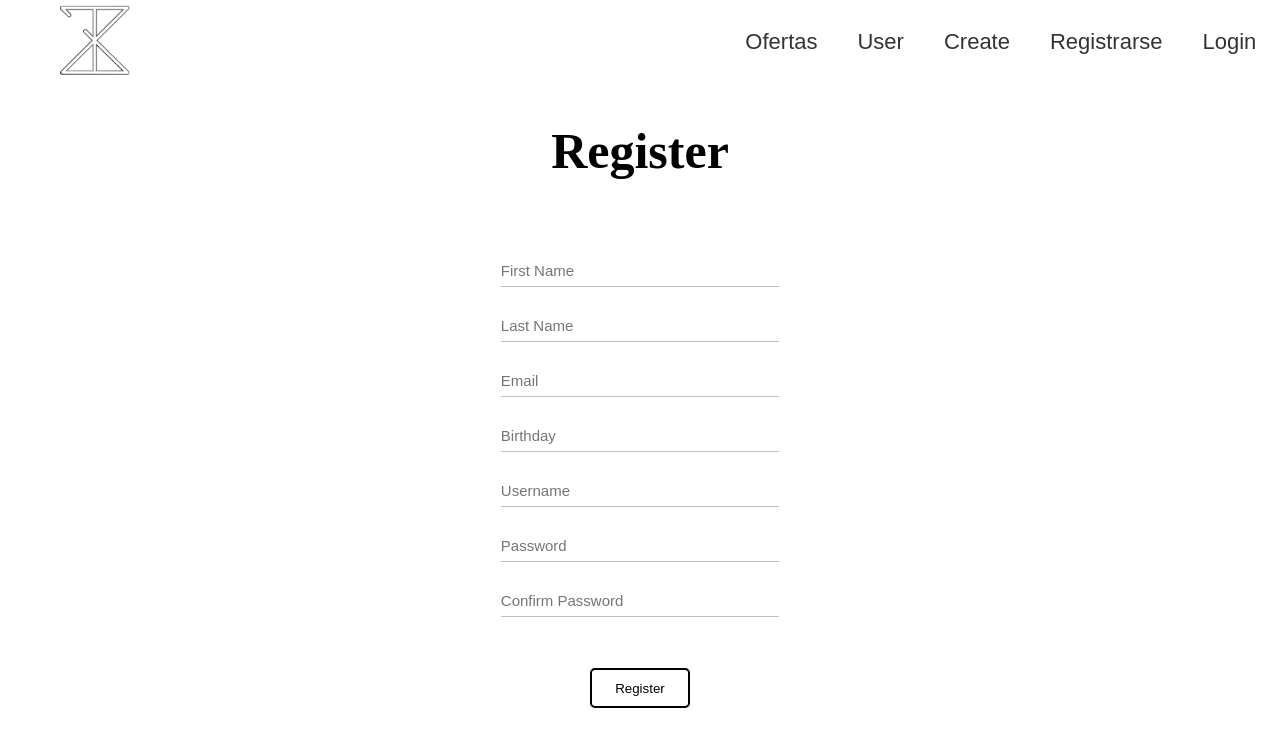
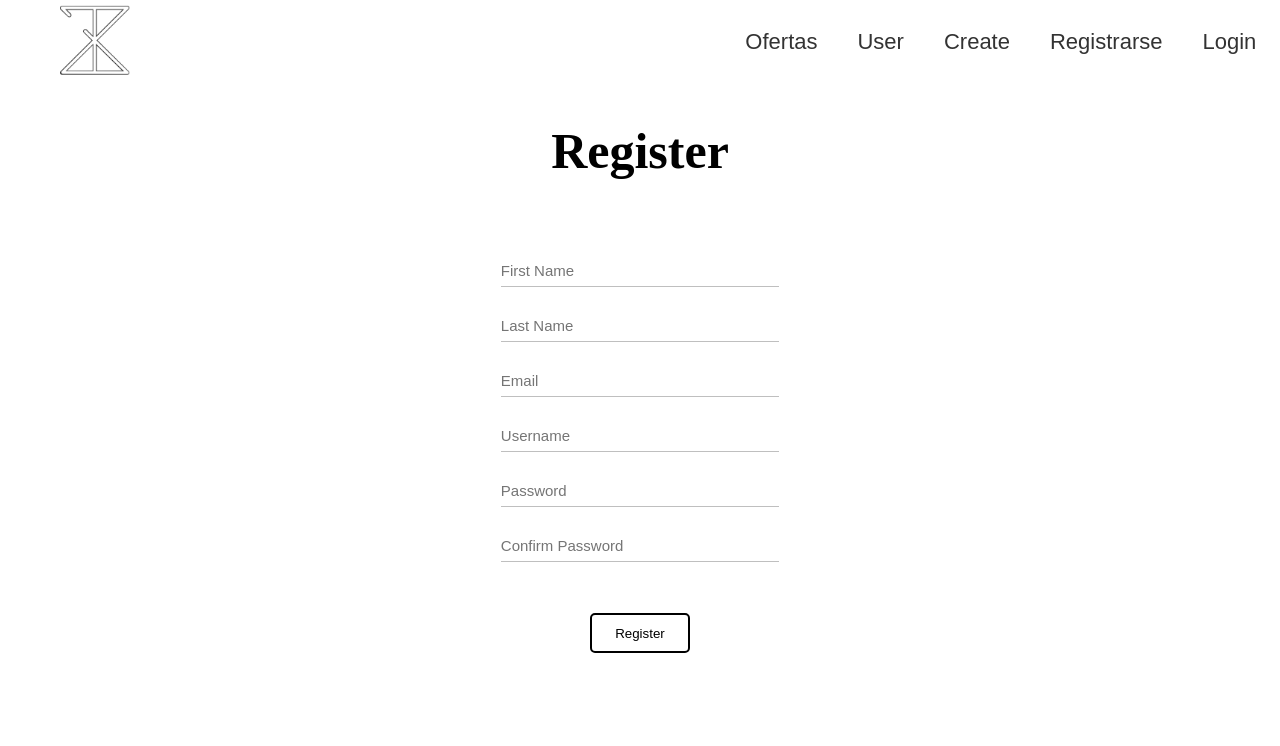
Before and after one commit to David0798C/taimFront, a React (Vite) app: page /Register in a window 1280 px wide. Shown: the top 746 px of the page. Built offline with nearby package versions, Linux system fonts and the light colour scheme.

Commit message:
register sin birthday

```diff
--- a/src/pages/Register.jsx
+++ b/src/pages/Register.jsx
@@ -15,11 +15,10 @@ const Register = () => {
   const [email, setEmail] = useState();
   const [password, setPassword] = useState();
   const [password2, setPassword2] = useState();
-  const [birthday, setBirthday] = useState();
 
   const ConfirmPassword = () => {
     if (password === password2) {
-      insertUser({ name, surname, username, email, password, birthday }).then((res) => {
+      insertUser({ name, surname, username, email, password }).then((res) => {
         console.log(res)
       });
     } else {
@@ -53,12 +52,6 @@ const Register = () => {
 
           <Input
             type="text"
-            placeholder="Birthday"
-            onChange={(e) => setBirthday(e.target.value)}
-          />
-
-          <Input
-            type="text"
             placeholder="Username"
             onChange={(e) => setUsername(e.target.value)}
           />
```
